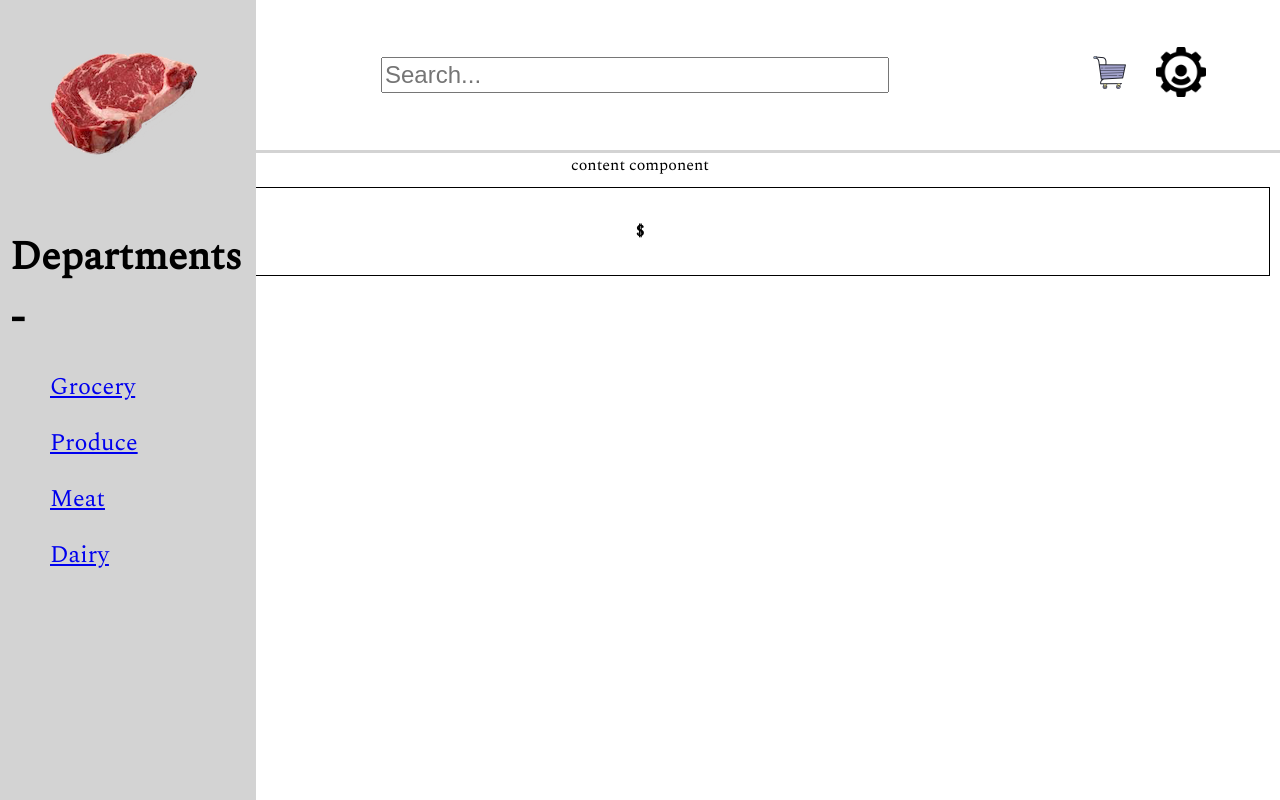
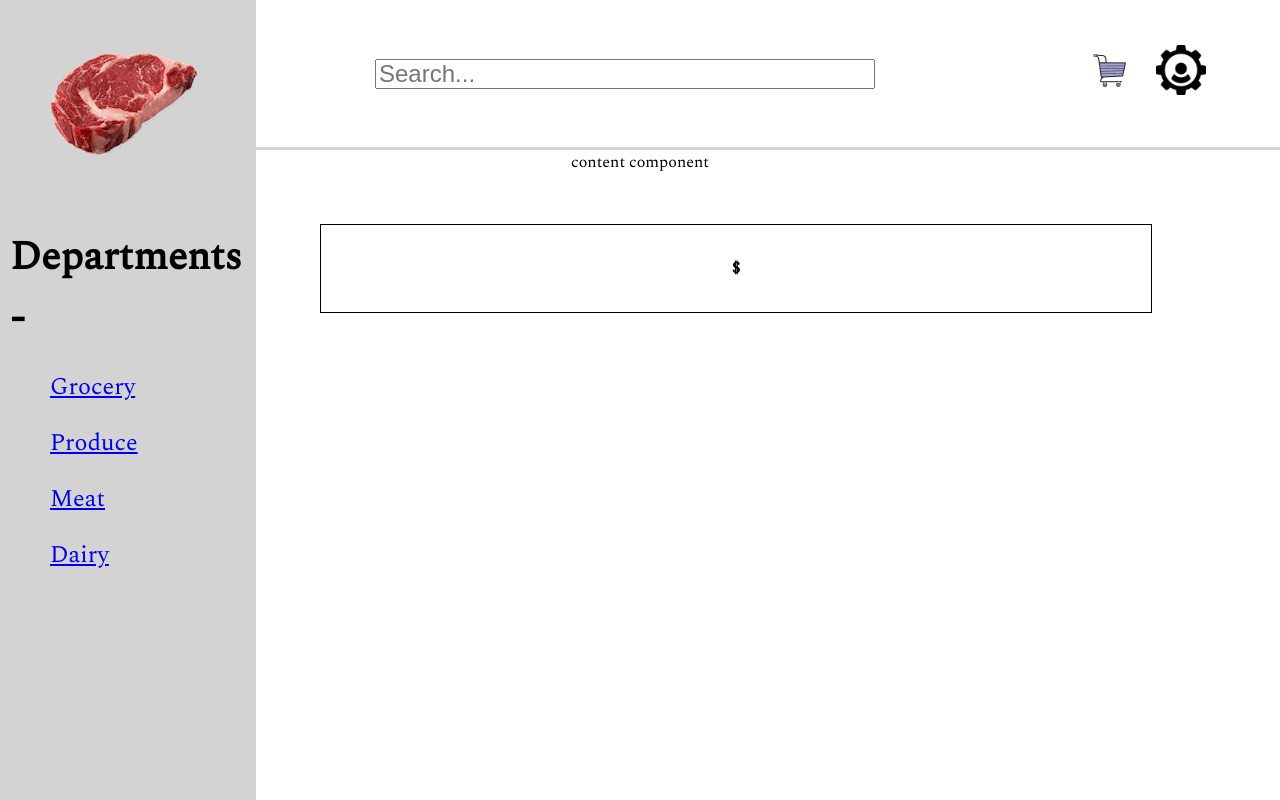
Before and after one commit to gnardinosaur/munchies_frontend, a React (Create React App) app: page /home/item in a window 1280 px wide. Built offline with nearby package versions, Linux system fonts and the light colour scheme.

Commit message:
some styling on items and onClick for ShowItem working

```diff
--- a/src/App.css
+++ b/src/App.css
@@ -1,3 +1,7 @@
+* {
+  box-sizing: border-box;
+}
+
 .App {
   text-align: center;
   font-family: 'Spectral', serif;
@@ -70,6 +74,10 @@ input[type="submit"] {
   margin: 10px;
 }
 
+/* .content {
+  align text so it's a little to the rigth/ centered in the content box
+} */
+
 .best-sellers {
   margin-left: 20%;
   padding: 10px;
@@ -85,3 +93,21 @@ input[type="submit"] {
   border-style: solid;
   border-color: black;
 }
+
+.view-item {
+  background-color: rgb(14, 115, 179);
+  width: 100%;
+  border-radius: 3px;
+  color: white;
+  cursor: pointer;
+}
+
+.one-item {
+  margin-left: 25%;
+  margin-right: 10%;
+  margin-top: 50px;
+  padding: 10px;
+  border: 1px;
+  border-style: solid;
+  border-color: black;
+}
--- a/src/components/BestSellers.js
+++ b/src/components/BestSellers.js
@@ -17,7 +17,7 @@ class BestSellers extends React.Component {
   render() {
     return (
       <div className="best-sellers">
-        {this.state.bestSellers.map(item => <Item {...item} clickItem={this.props.clickItem} />)}
+        {this.state.bestSellers.map(item => <Item {...item} showItem={this.props.showItem} />)}
       </div>
     )
   }
--- a/src/components/Content.js
+++ b/src/components/Content.js
@@ -1,23 +1,26 @@
 import React from 'react';
 import { Route, Switch } from 'react-router-dom';
 import BestSellers from './BestSellers';
-import Item from './Item';
+import ShowItem from './ShowItem';
 
 class Content extends React.Component {
 
+  state = {
+    item: {}
+  }
 
-
-  clickItem = () => {
+  showItem = (itemObj) => {
+    this.setState({ item: itemObj })
     this.props.routerProps("/home/item")
   }
 
   render() {
     return (
       //change div Text based on type of content rendered in this component ex. Best Sellers, Items, Cart of Profile
-      <div>content component
+      <div className="content"> content component
         <Switch>
-          <Route path="/home/item" component={Item} />
-          <Route path="/home" render={() => <BestSellers clickItem={this.clickItem} />} />
+          <Route path="/home/item" render={() => <ShowItem item={this.state.item} />} />
+          <Route path="/home" render={() => <BestSellers showItem={this.showItem} />} />
           {/* <Cart />
           <Profile /> */}
         </Switch>
--- a/src/components/Item.js
+++ b/src/components/Item.js
@@ -4,10 +4,11 @@ class Item extends React.Component {
 
   render() {
     return (
-      <div className="item" onClick={this.props.clickItem}>
+      <div className="item">
         <h3>{this.props.items}</h3>
         <h4>$ {this.props.total}</h4>
         <h5>{this.props.id}</h5>
+        <div className="view-item" onClick={() => this.props.showItem(this.props)} >View Item</div>
       </div>
     )
   }
--- /dev/null
+++ b/src/components/ShowItem.js
@@ -0,0 +1,15 @@
+import React from 'react';
+
+class ShowItem extends React.Component {
+  render() {
+    return (
+      <div className="one-item">
+        <h3>{this.props.item.items}</h3>
+        <h4>$ {this.props.item.total}</h4>
+        <h5>{this.props.item.id}</h5>
+      </div>
+    )
+  }
+};
+
+export default ShowItem;
```
